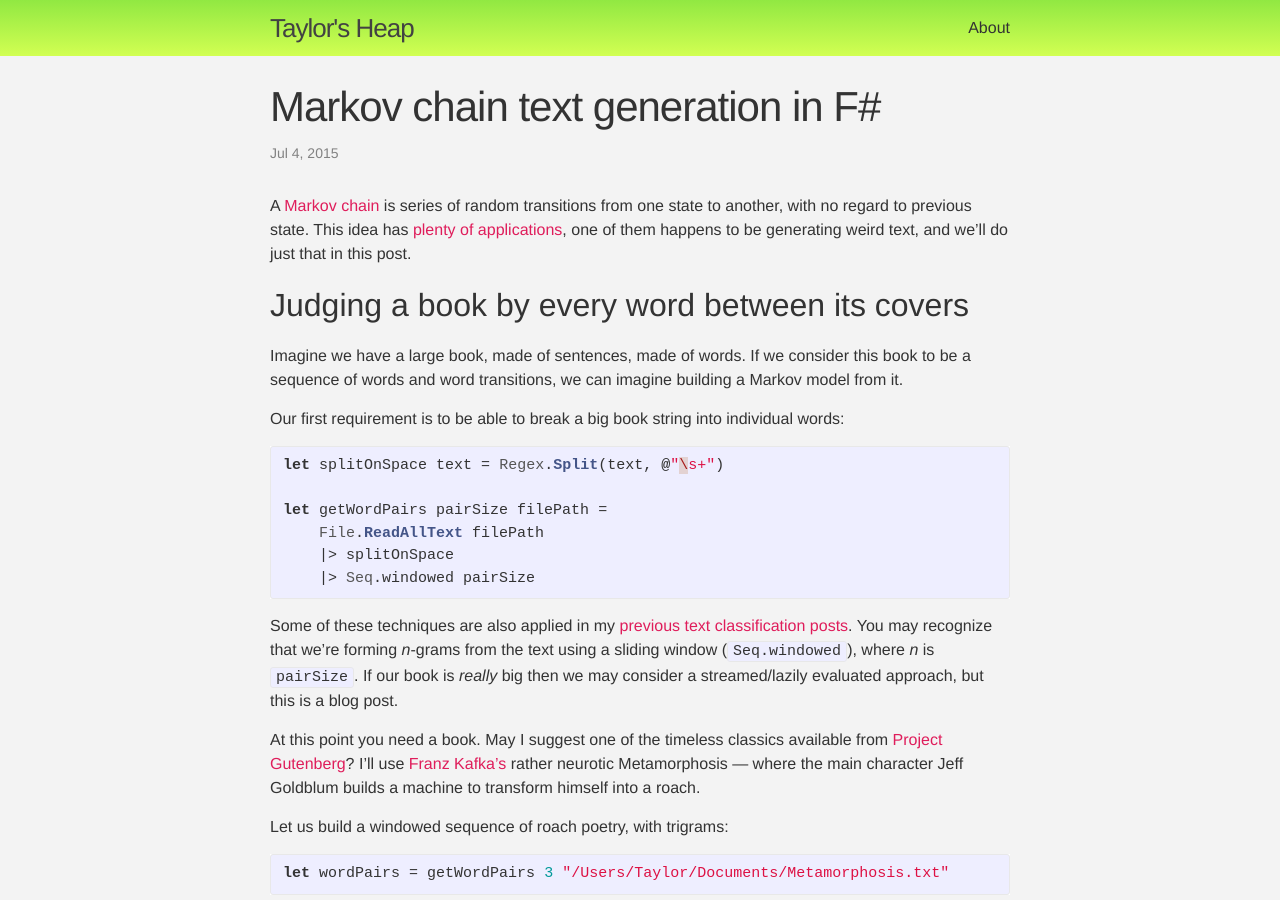
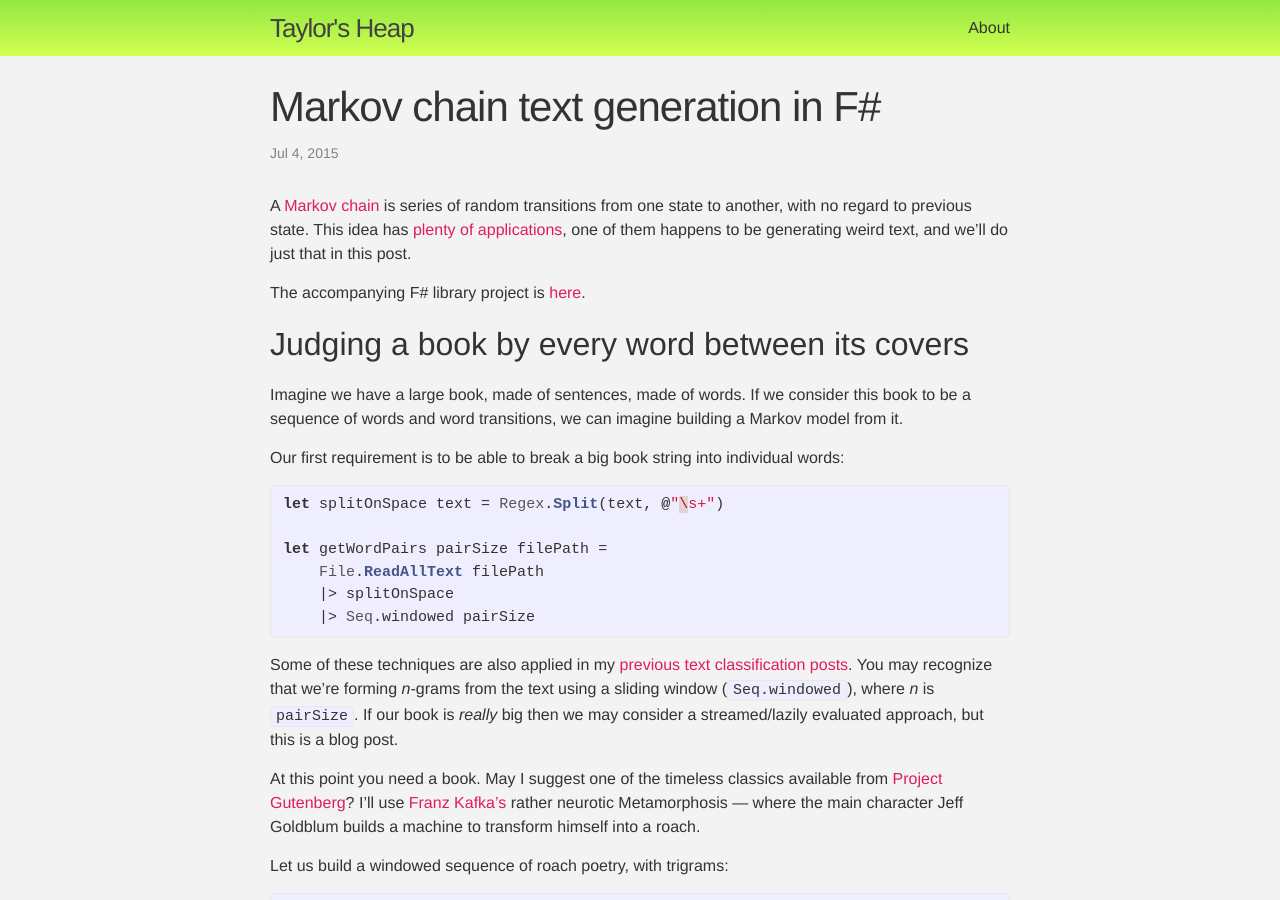
Before and after one commit to taylorwood/taylorwood.github.io, a Jekyll site: the page built from _posts/2015-07-04-markov-text.markdown, in a window 1280 px wide and 900 px high. Built offline with Jekyll 4.4.1, drawn with Linux system fonts in a browser that asks for light colours.

Commit message:
Add link to Markov project repo.

```diff
--- a/_posts/2015-07-04-markov-text.markdown
+++ b/_posts/2015-07-04-markov-text.markdown
@@ -5,6 +5,8 @@ date:   2015-07-04 23:11:00
 tags:	markov chain text generator
 ---
 A [Markov chain](https://en.wikipedia.org/wiki/Markov_chain) is series of random transitions from one state to another, with no regard to previous state. This idea has [plenty of applications](https://en.wikipedia.org/wiki/Markov_chain#Applications), one of them happens to be generating weird text, and we'll do just that in this post.
+
+The accompanying F# library project is [here](https://github.com/taylorwood/FsMarkov).
 
 ## Judging a book by every word between its covers
 
```
